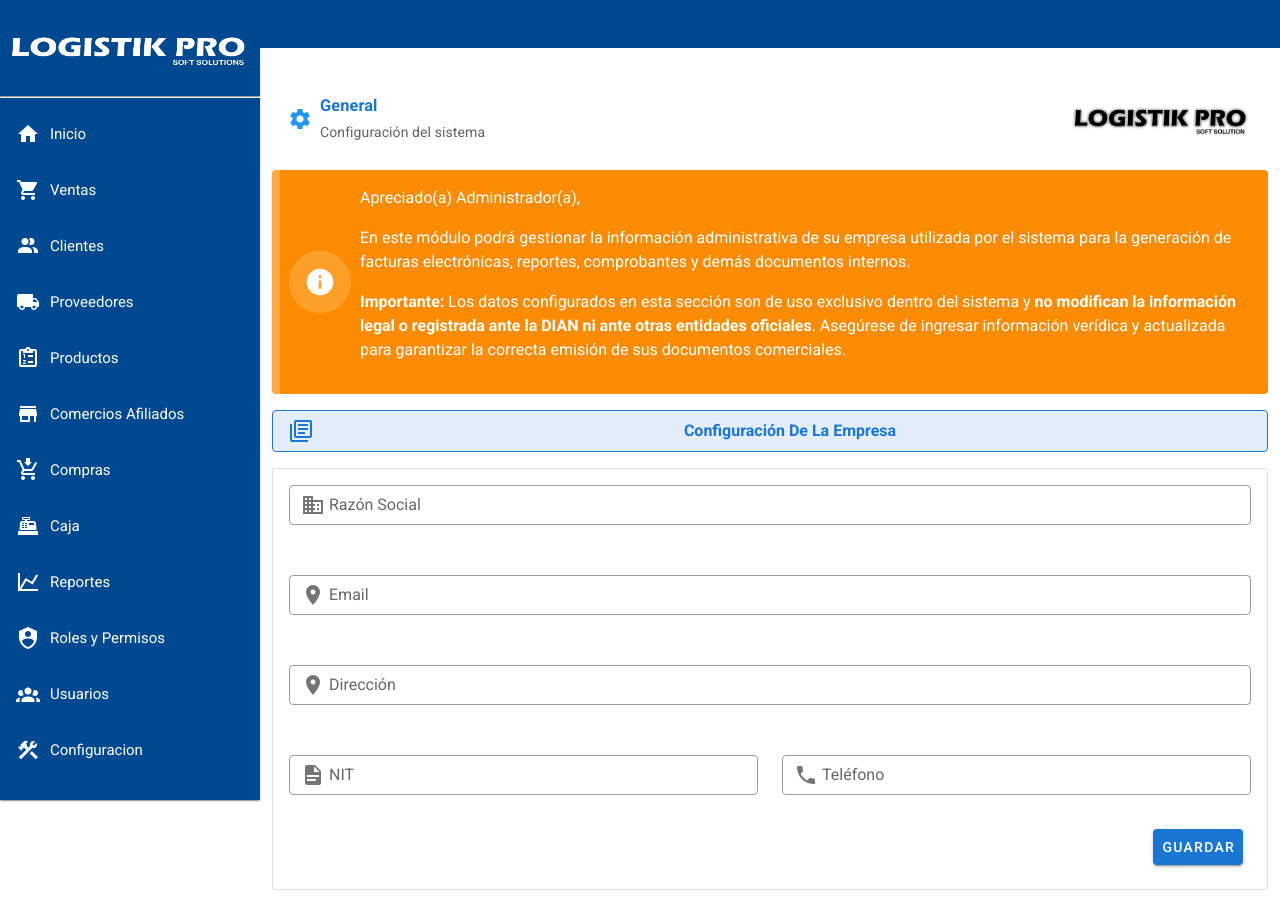
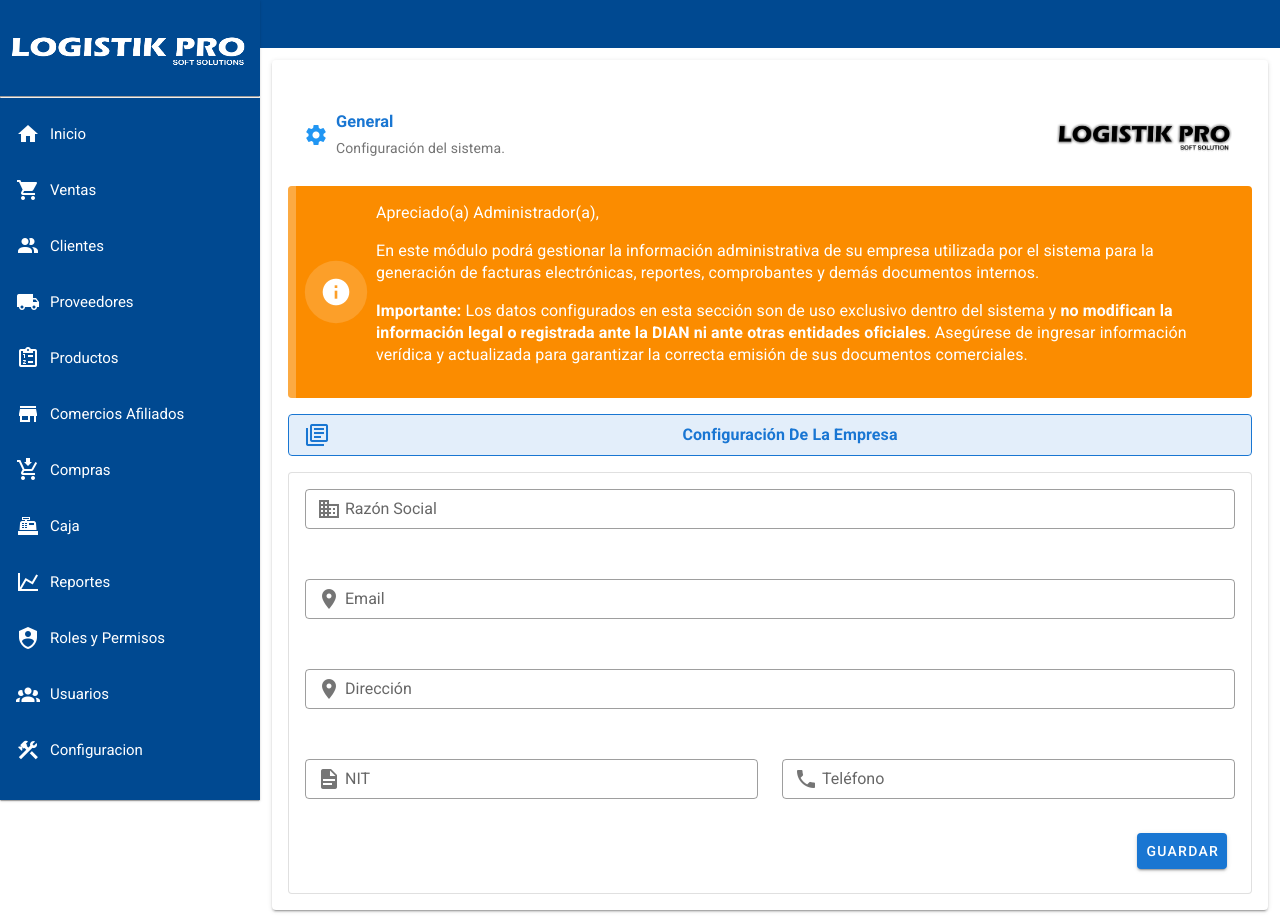
Before and after one commit to contactologistikpro-pixel/logistikFront, a Nuxt app: page /configuracion/general in a window 1280 px wide. Built offline with nearby package versions, Linux system fonts and the light colour scheme.

Commit message:
continuacion

```diff
--- a/pages/configuracion/general.vue
+++ b/pages/configuracion/general.vue
@@ -1,26 +1,9 @@
 <template>
-  <div>
-    <v-card flat tile>
-      <v-card-text class="mt-2">
-        <v-row align="center">
-          <v-col cols="12 " sm="8" class="d-flex align-center">
-            <v-icon color="blue" class="mr-2">mdi-cog</v-icon>
-            <div>
-              <h3 class="blue--text text--darken-2 font-weight-bold mb-1">
-                General
-              </h3>
-              <div class="grey--text text--darken-2">
-                Configuración del sistema
-              </div>
-            </div>
-          </v-col>
+  <v-card>
+    <v-card-text>
+      <header-pages :icon="'mdi-cog'" :titulo="'General'" :subtitulo="'Configuración del sistema.'" />
 
-          <v-col cols="12" sm="4" class="d-flex justify-end pr-2">
-            <img src="/images/logoNegro.png" alt="Logo" height="70" class="mr-2" />
-          </v-col>
-        </v-row>
-      </v-card-text>
-    </v-card>
+
 
       <v-alert color="warning" dark icon="mdi-information" border="left" prominent>
         <p>Apreciado(a) Administrador(a),</p>
@@ -79,12 +62,19 @@
 
         </v-form>
       </v-card>
-  </div>
+
+    </v-card-text>
+  </v-card>
 </template>
 
 <script>
+import HeaderPages from '../../components/header/headerPages.vue';
 export default {
   name: "general",
+
+  components: {
+    HeaderPages
+  },
 
   data() {
     return {
```
Lines whose indentation alone changed are shown as unchanged.
